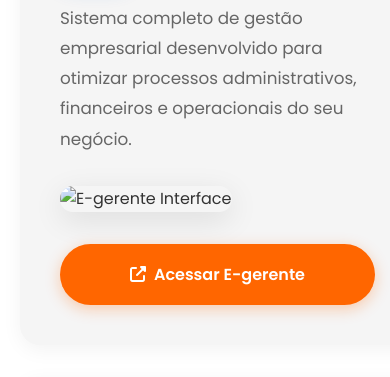
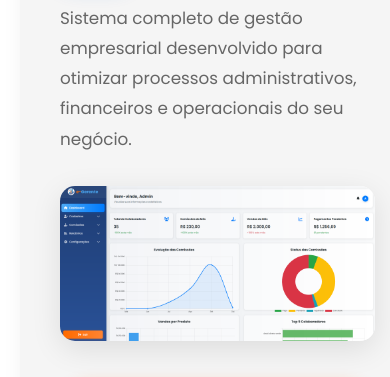
Before and after one commit to BlusDevsoftware/landing-BlueDev, a plain HTML site: page index.html in a window 390 px wide. Shown: the part 5622-5999 px from the top of the page. Drawn offline with Linux system fonts and the light colour scheme.

Commit message:
Corrige zoom excessivo das imagens dos sistemas

```diff
--- a/index.html
+++ b/index.html
@@ -225,7 +225,7 @@
                         processos administrativos, financeiros e operacionais do seu negócio.
                     </p>
                     <div class="sistema-images">
-                        <img src="imagens/e-gerente.png" alt="E-gerente Interface" class="sistema-img">
+                        <img src="imagens/e-gerente-1.png" alt="E-gerente Interface" class="sistema-img">
                     </div>
                     <a href="#" class="btn btn-primary" target="_blank">
                         <i class="fas fa-external-link-alt"></i> Acessar E-gerente
--- a/styles.css
+++ b/styles.css
@@ -614,17 +614,20 @@ body {
 
 .sistema-img {
     width: 100%;
-    height: 400px;
-    object-fit: cover;
+    max-width: 100%;
+    height: auto;
+    max-height: 500px;
+    object-fit: contain;
     border-radius: 15px;
     box-shadow: 0 8px 30px rgba(0, 0, 0, 0.1);
     transition: var(--transition);
     cursor: pointer;
+    background: white;
 }
 
 .sistema-img:hover {
-    transform: scale(1.05);
-    box-shadow: 0 8px 25px rgba(0, 0, 0, 0.15);
+    transform: scale(1.02);
+    box-shadow: 0 10px 35px rgba(0, 0, 0, 0.15);
 }
 
 .btn-orange {
@@ -967,7 +970,7 @@ body {
     }
 
     .sistema-img {
-        height: 250px;
+        max-height: 300px;
     }
 
     .tech-grid {
```
